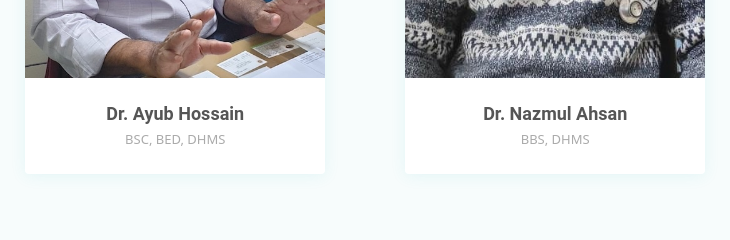
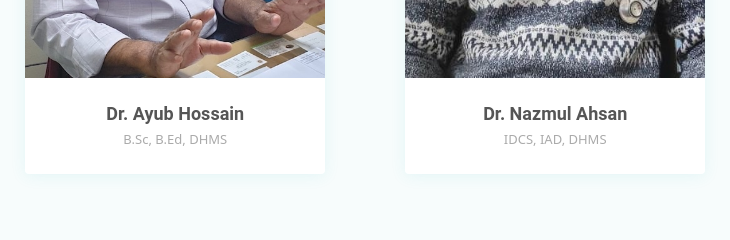
Before and after one commit to asiftyro/homeopathbd, a plain HTML site: page index.html in a window 1280 px wide. Shown: the part 2500-2740 px from the top of the page, 57-787 px from the left. Drawn offline with Linux system fonts and the light colour scheme.

Commit message:
doctor-title-updated

```diff
--- a/index.html
+++ b/index.html
@@ -219,7 +219,7 @@
                             </div>
                             <div class="member-info">
                                 <h4>Dr. Ayub Hossain</h4>
-                                <span>BSC, BED, DHMS</span>
+                                <span>B.Sc, B.Ed, DHMS</span>
                             </div>
                         </div>
                     </div>
@@ -230,7 +230,7 @@
                             </div>
                             <div class="member-info">
                                 <h4>Dr. Nazmul Ahsan</h4>
-                                <span>BBS, DHMS</span>
+                                <span>IDCS, IAD, DHMS</span>
                             </div>
                         </div>
                     </div>
```
